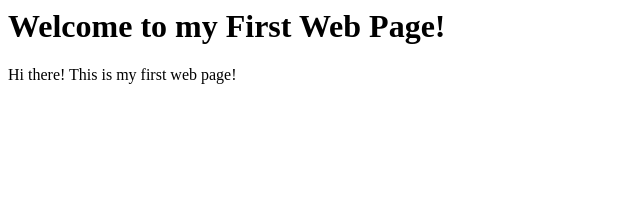
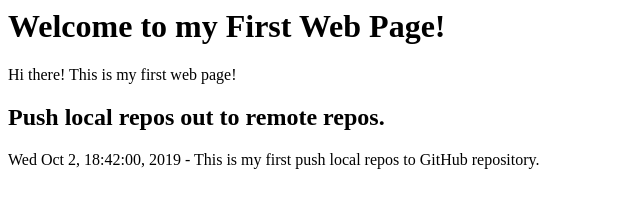
Before and after one commit to kynysk/mysite, a plain HTML site: page index.html in a window 1280 px wide. Shown: the whole page, without its empty margins (0-640 px from the left). Drawn offline with Linux system fonts and the light colour scheme.

Commit message:
Add H2 and paragraph
2line added.

```diff
--- a/index.html
+++ b/index.html
@@ -5,5 +5,7 @@
 	<body>
 		<h1>Welcome to my First Web Page!</h1>
 		<p>Hi there! This is my first web page!</p>
+		<h2>Push local repos out to remote repos.</h2>
+		<p>Wed Oct 2, 18:42:00, 2019 - This is my first push local repos to GitHub repository.</p>
 	</body>
 </html>
```
